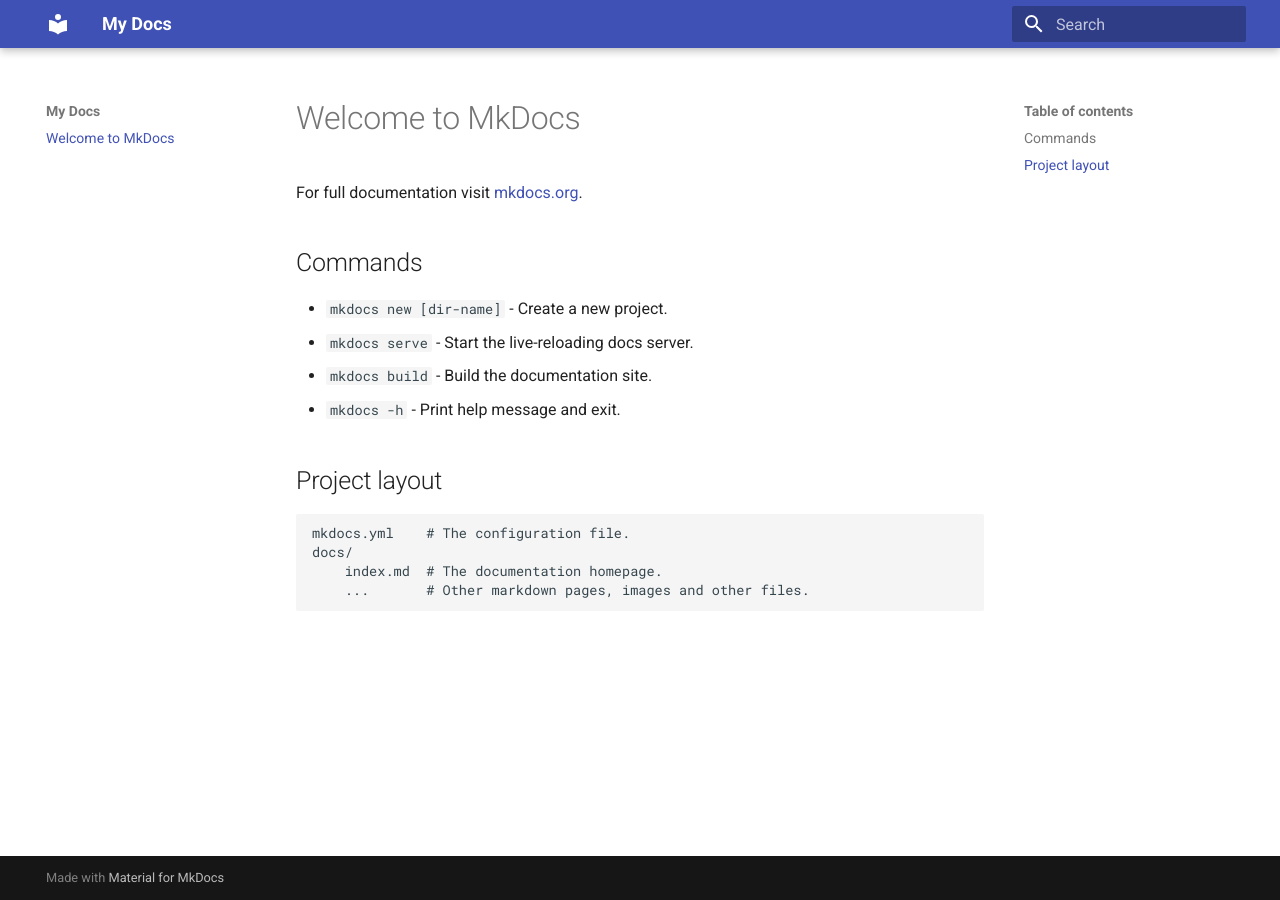
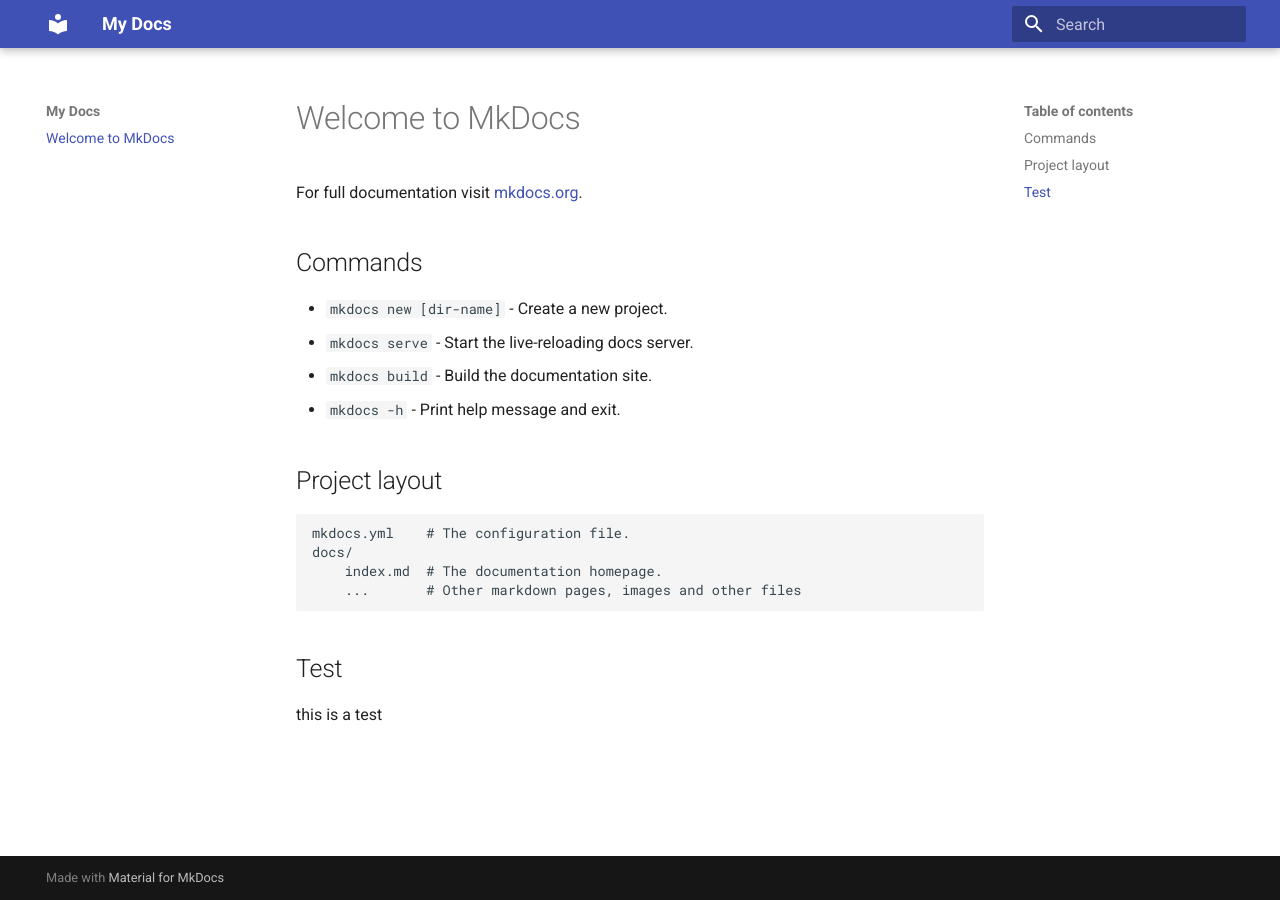
Before and after one commit to SebPorras/GRASPy, an MkDocs documentation site: the page built from docs/index.md, in a window 1280 px wide. Built offline with MkDocs 1.6.1 and Material for MkDocs 9.7.7, drawn with Linux system fonts in a browser that asks for light colours.

```diff
--- a/docs/index.md
+++ b/docs/index.md
@@ -14,4 +14,8 @@ For full documentation visit [mkdocs.org](https://www.mkdocs.org).
     mkdocs.yml    # The configuration file.
     docs/
         index.md  # The documentation homepage.
-        ...       # Other markdown pages, images and other files.
+        ...       # Other markdown pages, images and other files
+
+## Test
+
+this is a test
```
